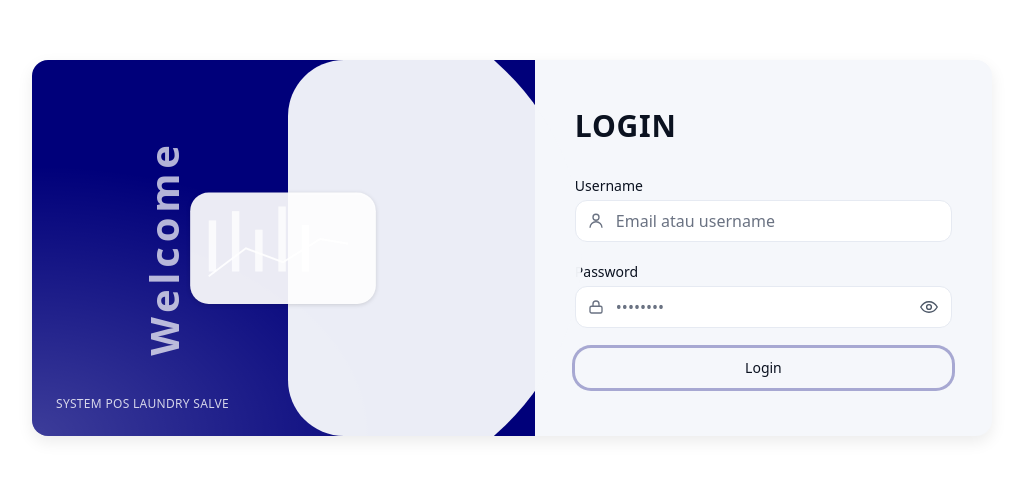
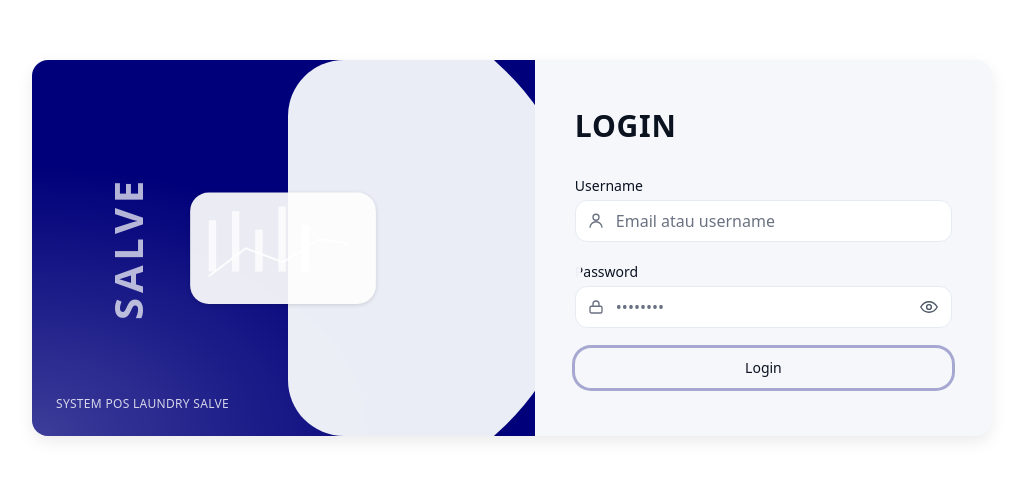
Before and after one commit to galuhdwicandra/prjk-salve-frontend, a React (Vite) app: page /login in a window 1280 px wide. Shown: the part 152-630 px from the top of the page, without its empty margins (128-1139 px from the left). Built offline with nearby package versions, Linux system fonts and the light colour scheme.

Commit message:
update login

```diff
--- a/src/pages/Login.tsx
+++ b/src/pages/Login.tsx
@@ -127,7 +127,7 @@ export default function LoginPage() {
                 font-bold text-white/70 select-none
               "
             >
-              Welcome
+              SALVE
             </div>
             {/* Device + chart illustration */}
             <div className="relative z-10 text-[var(--color-on-primary)]">
```
Also changed, not shown: 1 other file (tests, documents, lock files or other folders).
